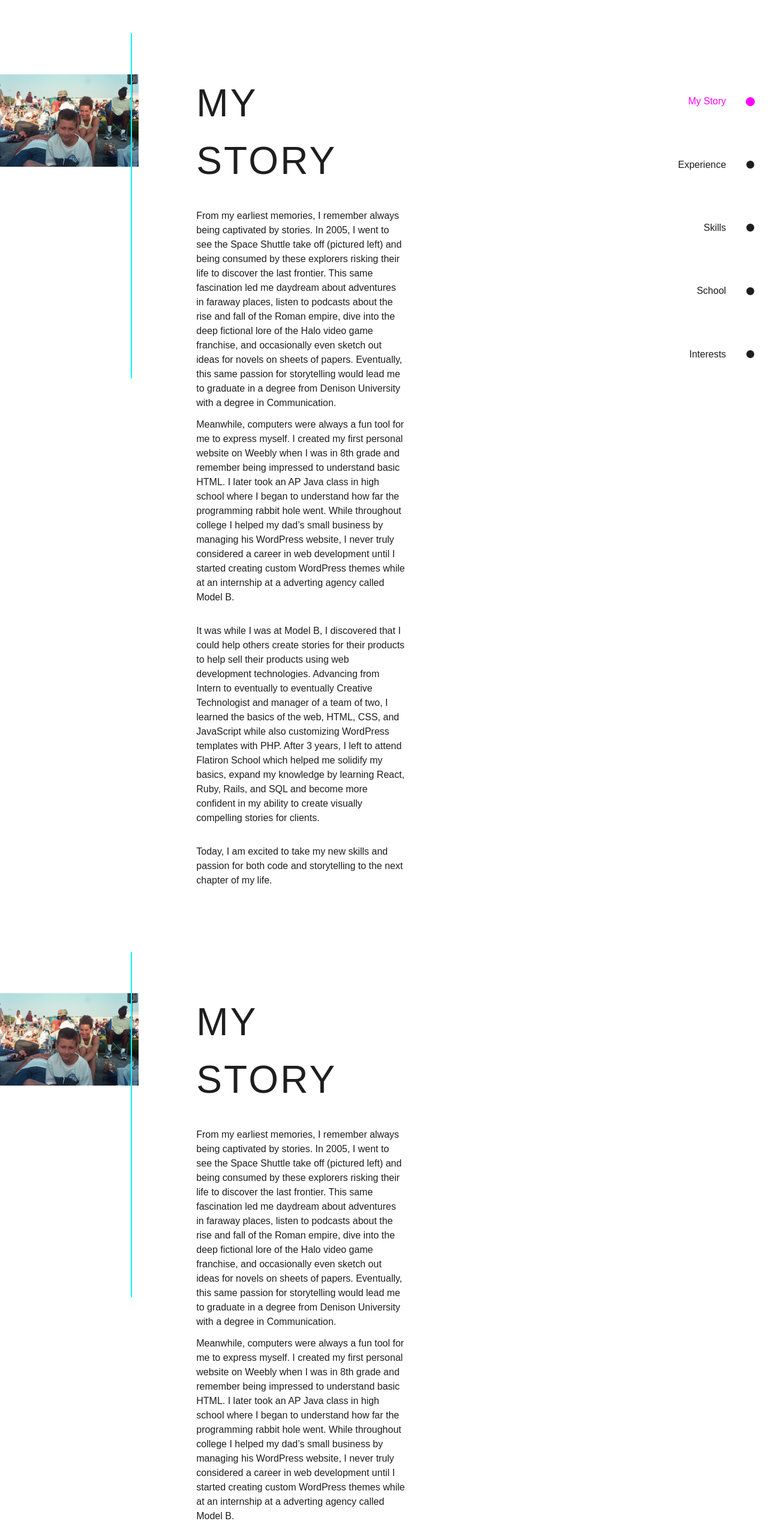
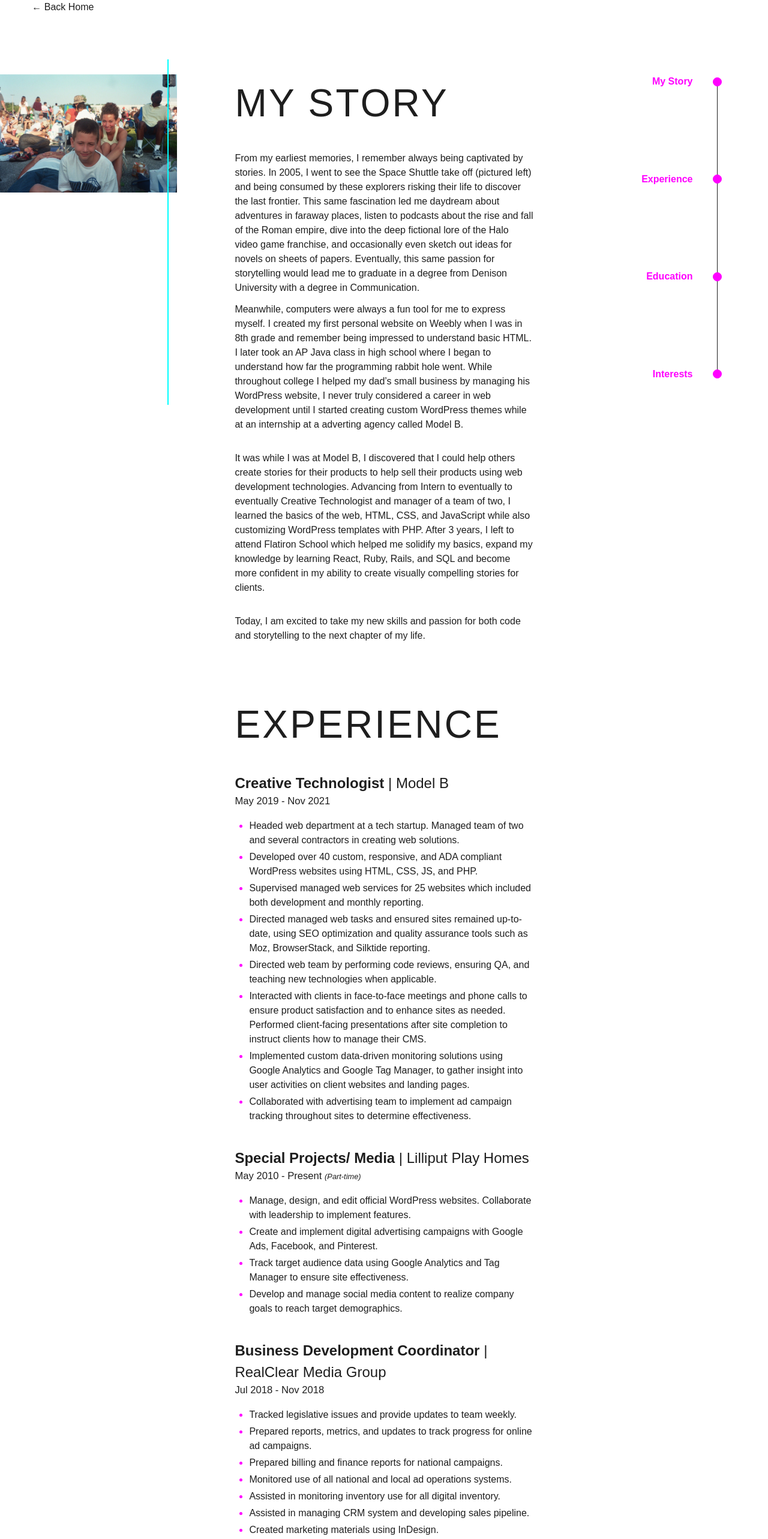
Before and after one commit to evan-chernicky/personal-website, a React (Create React App) app: page /about in a window 1280 px wide. Shown: the part 20-2586 px from the top of the page at 60% size. Built offline with nearby package versions, Linux system fonts and the light colour scheme; a web font is replaced by a local one.

Commit message:
added about details for desktop

```diff
--- a/src/App.css
+++ b/src/App.css
@@ -22,7 +22,11 @@ body {
   height: 45vw;
   background: #00ffff;
   right: 5%;
-  top: -5%;
+  top: -25px;
+}
+
+.list-disc {
+  padding-left: 1.5em;
 }
 
 .about-items li a::after {
@@ -31,20 +35,28 @@ body {
   height: 15px;
   right: -48px;
   border-radius: 50%;
-  border: 1px solid #fff;
+  border: 1px solid #1E1E1E;
   position:absolute;
   top: 0;
   bottom: 0;
   margin: auto;
-  background: #1E1E1E;
+  background: #fff;
   transition: 0.3s;
 }
+
+.dark .about-items li a::after {
+  border: 1px solid #fff;
+  background: #1E1E1E;
+}
+
+
 .about-items li a.visible::after {
   background: #ff00ff;
   border-color: #ff00ff;
 }
 .about-items li a.visible {
   color: #ff00ff;
+  font-weight: 700;
 }
 
 
--- a/src/App.js
+++ b/src/App.js
@@ -55,7 +55,7 @@ function App() {
         }, {
             rootMargin: '-100px',
             trackVisibility: true,
-            delay: 1000
+            delay: 250
           }
         )
         sections.forEach(section => {
--- a/src/components/About.js
+++ b/src/components/About.js
@@ -1,20 +1,35 @@
-import React from 'react'
+import React, {useState} from 'react'
+import {Link} from "react-router-dom"
 import AboutNav from './AboutNav'
 import space from '../assets/space.jpg'
 
 
 
 function About() {
+
+  const [isScrollUp, setIsScrollUp] = useState(true)
+
+  //if scrolling up or, near top of page, add scrollbar
+      window.onscroll = function() {
+          setIsScrollUp(this.oldScroll > this.scrollY || this.scrollY < 25);
+          this.oldScroll = this.scrollY;
+      }
+
+
   return (
+    <>
+    <header className={`text-black dark:text-white duration-700 flex py-5 justify-between w-11/12 right-0 left-0 m-auto fixed items-center z-10 ${isScrollUp ? 'translate-y-0' : '-translate-y-full'}`}>
+    <Link className="hover:text-blue" to="/">&larr; Back Home</Link>
+  </header>
     <div className="bg-white dark:bg-black page">
     <div className="min-h-screen m-auto flex flex-row relative">
-      <div className="flex flex-col">
-        <section id="story" className="flex flex-row overflow-hidden" style={{width: "70%"}}>
-                <div className="relative mt-36" style={{width: "30%"}}>
-                    <div className="image-line expand-line opacity-0"></div>
-                    <img src={space} alt="Evan Chernicky" />
-                </div>
-                <div className="px-24 mt-36 text-left text-black dark:text-white slide-in-right opacity-0" style={{width: "70%"}}>
+      <div className="relative visible mt-36" style={{width: "30%"}}>
+            <div className="image-line h-full expand-line opacity-0"></div>
+            <img src={space} alt="Evan Chernicky" />
+        </div>
+        <div className="flex flex-col" style={{width: "70%"}}>
+        <section id="story" className="flex overflow-hidden mt-36" >
+                <div className="px-24 text-left text-black dark:text-white slide-in-right opacity-0">
                     <h2  style={{animationDelay: ".6s"}} className="mb-8 text-6xl uppercase tracking-wider tracking-in-expand opacity-0">My Story</h2>
                     <div className="max-w-2xl">
                         <p className="text-black dark:text-white mb-3">From my earliest memories, I remember always being captivated by stories. In 2005, I went to see the Space Shuttle take off (pictured left) and being consumed by these explorers risking their life to discover the last frontier. This same fascination led me daydream about adventures in faraway places, listen to podcasts about the rise and fall of the Roman empire, dive into the deep fictional lore of the Halo video game franchise, and occasionally even sketch out ideas for novels on sheets of papers. Eventually, this same passion for storytelling would lead me to graduate in a degree from Denison University with a degree in Communication.</p>
@@ -24,25 +39,120 @@ function About() {
                     </div>
                 </div>
             </section>
-            <section id="experience" className="flex flex-row overflow-hidden" style={{width: "70%"}}>
-                <div className="relative mt-36" style={{width: "30%"}}>
-                    <div className="image-line expand-line opacity-0"></div>
-                    <img src={space} alt="Evan Chernicky" />
-                </div>
-                <div className="px-24 mt-36 text-left text-black dark:text-white slide-in-right opacity-0" style={{width: "70%"}}>
-                    <h2  style={{animationDelay: ".6s"}} className="mb-8 text-6xl uppercase tracking-wider tracking-in-expand opacity-0">My Story</h2>
+            <section id="experience" className="flex flex-row overflow-hidden" >
+                <div className="px-24 mt-14 text-left text-black dark:text-white slide-in-right opacity-0 w-full">
+                    <h2 style={{animationDelay: ".6s"}} className="mb-8 text-6xl uppercase tracking-wider tracking-in-expand opacity-0">Experience</h2>
                     <div className="max-w-2xl">
-                        <p className="text-black dark:text-white mb-3">From my earliest memories, I remember always being captivated by stories. In 2005, I went to see the Space Shuttle take off (pictured left) and being consumed by these explorers risking their life to discover the last frontier. This same fascination led me daydream about adventures in faraway places, listen to podcasts about the rise and fall of the Roman empire, dive into the deep fictional lore of the Halo video game franchise, and occasionally even sketch out ideas for novels on sheets of papers. Eventually, this same passion for storytelling would lead me to graduate in a degree from Denison University with a degree in Communication.</p>
-                        <p className="text-black dark:text-white mb-8">Meanwhile, computers were always a fun tool for me to express myself. I created my first personal website on Weebly when I was in 8th grade and remember being impressed to understand basic HTML. I later took an AP Java class in high school where I began to understand how far the programming rabbit hole went.  While throughout college I helped my dad’s small business by managing his WordPress website, I never truly considered a career in web development until I started creating custom WordPress themes while at an internship at a adverting agency called Model B.</p>
-                        <p className="text-black dark:text-white mb-8">It was while I was at Model B, I discovered that I could help others create stories for their products to help sell their products using web development technologies. Advancing from Intern to eventually to eventually Creative Technologist and manager of a team of two, I learned the basics of the web, HTML, CSS, and JavaScript while also customizing WordPress templates with PHP. After 3 years, I left to attend Flatiron School which helped me solidify my basics, expand my knowledge by learning React, Ruby, Rails, and SQL and become more confident in my ability to create visually compelling stories for clients.</p>
-                        <p className="text-black dark:text-white mb-8">Today, I am excited to take my new skills and passion for both code and storytelling to the next chapter of my life.</p>
+                      <div className="mb-10">
+                        <h3 className="text-2xl"><strong>Creative Technologist</strong> | Model B</h3>
+                        <h4 className="text-lg mb-4">May 2019 - Nov 2021</h4>
+                        <ul className="list-disc space-y-1 dark:marker:text-blue marker:text-pink">
+                          <li>Headed web department at a tech startup. Managed team of two and several contractors in creating web solutions.</li>
+                          <li>Developed over 40 custom, responsive, and ADA compliant WordPress websites using HTML, CSS, JS, and PHP. </li>
+                          <li>Supervised managed web services for 25 websites which included both development and monthly reporting.</li>
+                          <li>Directed managed web tasks and ensured sites remained up-to-date, using SEO optimization and quality assurance tools such as Moz, BrowserStack, and Silktide reporting.</li>
+                          <li>Directed web team by performing code reviews, ensuring QA, and teaching new technologies when applicable.</li>
+                          <li>Interacted with clients in face-to-face meetings and phone calls to ensure product satisfaction and to enhance sites as needed. Performed client-facing presentations after site completion to instruct clients how to manage their CMS.</li>
+                          <li>Implemented custom data-driven monitoring solutions using Google Analytics and Google Tag Manager, to gather insight into user activities on client websites and landing pages.</li>
+                          <li>Collaborated with advertising team to implement ad campaign tracking throughout sites to determine effectiveness.</li>
+                        </ul>
+                      </div>
+                      <div className="mb-10">
+                        <h3 className="text-2xl"><strong>Special Projects/ Media</strong> | Lilliput Play Homes</h3>
+                        <h4 className="text-lg mb-4">May 2010 - Present <i className="text-sm">(Part-time)</i></h4>
+                        <ul className="list-disc space-y-1 dark:marker:text-blue marker:text-pink">
+                          <li>Manage, design, and edit official WordPress websites. Collaborate with leadership to implement features.</li>
+                          <li>Create and implement digital advertising campaigns with Google Ads, Facebook, and Pinterest.</li>
+                          <li>Track target audience data using Google Analytics and Tag Manager to ensure site effectiveness.</li>
+                          <li>Develop and manage social media content to realize company goals to reach target demographics.</li>
+                        </ul>
+                      </div>
+                      <div className="mb-10">
+                        <h3 className="text-2xl"><strong>Business Development Coordinator</strong> | RealClear Media Group</h3>
+                        <h4 className="text-lg mb-4">Jul 2018 - Nov 2018</h4>
+                        <ul className="list-disc space-y-1 dark:marker:text-blue marker:text-pink">
+                          <li>Tracked legislative issues and provide updates to team weekly.</li>
+                          <li>Prepared reports, metrics, and updates to track progress for online ad campaigns.</li>
+                          <li>Prepared billing and finance reports for national campaigns.</li>
+                          <li>Monitored use of all national and local ad operations systems.</li>
+                          <li>Assisted in monitoring inventory use for all digital inventory.</li>
+                          <li>Assisted in managing CRM system and developing sales pipeline.</li>
+                          <li>Created marketing materials using InDesign.</li>
+                        </ul>
+                      </div>
+                      <div className="mb-10">
+                        <h3 className="text-2xl"><strong>Winter Internship</strong> | Higher Images Inc.</h3>
+                        <h4 className="text-lg mb-4">Jan 2018</h4>
+                        <p className="space-y-1">
+                          Interned for Google Partnered marketing firm that specializes in online commercial marketing including search engine optimization (SEO), AdWords, website design, and social media management. Wrote Business Highlights for the Pittsburgh Business Show.
+                        </p>
+                      </div>
+                      <div className="mb-10">
+                        <h3 className="text-2xl"><strong>Utopia 500 Project - US Intern</strong> | Universidade do Porto</h3>
+                        <h4 className="text-lg mb-4">Jan 2018</h4>
+                        <p className="mb-4">
+                          Worked as sole U.S. member of an international team of interns helping to create, edit, and manage news entries for a non-governmental organization seeking to promote peace and inspire innovation in science and technology.
+                        </p>
+                        <ul className="list-disc space-y-1 dark:marker:text-blue marker:text-pink">
+                          <li>Organized Multiculturalism Day, a day where hundreds of kids from Valongo, Portugal gathered to learn about other cultures.</li>
+                          <li>Conducted interviews with organizers, students, and the mayor of Valongo to gather quotes about multiculturalism day.</li>
+                          <li>Created blog article on Multiculturalism Day.</li>
+                          <li>Organized information to create one of the largest databases in the world in Utopian thought.</li>
+                          <li>Headed, managed, and organized the creation of a video on multiculturalism for the Guestbook Project. Interviewed 5 different people from different cultures, religions, races, gender identities, and sexual orientations on their unique experiences living in a foreign country.</li>
+                          <li>Uploaded and managed article entries onto Utopia 500 Facebook page.</li>
+                          <li>Created marketing materials using InDesign.</li>
+                          <li>Collaborated to create a guide for future interns.</li>
+                        </ul>
+                      </div>
                     </div>
                 </div>
             </section>
-          </div>
+            <section id="education" className="flex flex-row overflow-hidden" >
+                <div className="px-24 mt-14 text-left text-black dark:text-white slide-in-right opacity-0 w-full">
+                    <h2 style={{animationDelay: ".6s"}} className="mb-8 text-6xl uppercase tracking-wider tracking-in-expand opacity-0">Education</h2>
+                    <div className="max-w-2xl">
+                    <div className="mb-10">
+                        <h3 className="text-2xl"><strong>Flatiron School</strong> | Software Engineering Certificate</h3>
+                        <h4 className="text-lg mb-4">Jan 2022 - May 2022</h4>
+                        <p className="mb-4">
+                        Attended 5 month Software Engineering bootcamp. Learned JavaScript, React.js, Ruby, Ruby on Rails, and SQL.
+                        </p>
+                    </div>
+                    <div className="mb-10">
+                        <h3 className="text-2xl"><strong>Denison Unviersity</strong> | B.A. Communication</h3>
+                        <h4 className="text-lg mb-4">Aug 2014 - May 2018</h4>
+                        <ul className="list-disc space-y-1 dark:marker:text-blue marker:text-pink">
+                          <li>Lambda Pi Eta (National Communication Honrary Society)</li>
+                          <li>Denison Campus Governance Association Senator</li>
+                          <li>CIEE Study Abroad Student - Universidade Nova de Lisboa (Feb - May 2017)</li>
+                          <li>Beta Theta Pi Member/Chapter Historian</li>
+                          <li>Denison Men’s Rugby Club </li>
+                          <li>Disc Jockey for 91.1 WDUB</li>
+                          <li>Big Brothers Big Sisters of America</li>
+                        </ul>
+                    </div>
+                    </div>
+                  </div>
+            </section>
+            <section id="interests" className="flex flex-row overflow-hidden mb-36" >
+                <div className="px-24 mt-14 text-left text-black dark:text-white slide-in-right opacity-0 w-full">
+                    <h2 style={{animationDelay: ".6s"}} className="mb-8 text-6xl uppercase tracking-wider tracking-in-expand opacity-0">Interests</h2>
+                    <ul className="list-disc space-y-1 dark:marker:text-blue marker:text-pink">
+                          <li>Traveling (16 countries and counting)</li>
+                          <li>Rock Climbing/ Bouldering</li>
+                          <li>Entering Wikipedia rabbit holes</li>
+                          <li>Finding a place to tie up my hammock</li>
+                          <li>Podcasts about ancient history, philosophy, economics, and current events.</li>
+                          <li>iPhone Photography</li>
+                          <li>Music that makes weird noises </li>
+                        </ul>
+                </div>
+            </section>
+            </div>
           <AboutNav />
     </div>
     </div>
+    </>
   )
 }
 
--- a/src/components/AboutNav.js
+++ b/src/components/AboutNav.js
@@ -9,21 +9,16 @@ function AboutNav() {
             const observer = new IntersectionObserver(entries => {
               entries.forEach(entry => {
                   console.log(entry)
-                    if (entry.isIntersecting) {
-                        for (let item of navItems) {
-                            if(item.hash.includes(entry.target.id)) {
-                                item.classList.add("visible")
-                            }
-                            else {
-                                item.classList.remove("visible")
-                            }
-                        }
+                for (let item of navItems) {
+                    if(item.hash.includes(entry.target.id)) {
+                        item.classList.toggle("visible", entry.isIntersecting)
                     }
+                }
               })
             }, {
-                rootMargin: '-100px',
                 trackVisibility: true,
-                delay: 500
+                delay: 250,
+                rootMargin: '-50% 0% -50% 0%'
               }
             )
             sections.forEach(section => {
@@ -33,25 +28,22 @@ function AboutNav() {
           },[])
 
   return (
-    <nav className="text-black dark:text-white flex flex-row top-0 sticky h-screen items-center justify-center py-24" style={{width: "30%"}}>
-        <ul className="about-items flex flex-col h-full justify-evenly items-end pr-10 relative">
+    <nav className="text-black dark:text-white flex flex-row top-0 sticky h-screen items-center justify-center py-36" style={{width: "30%"}}>
+        <ul className="about-items flex flex-col h-full justify-between items-end pr-10 relative">
         <li className="relative">
-            <a href="#story">My Story</a>
+            <a className="hover:text-blue duration-300" href="#story">My Story</a>
         </li>
         <li className="relative">
-            <a href="#experience">Experience</a>
+            <a className="hover:text-blue duration-300" href="#experience">Experience</a>
         </li>
         <li className="relative">
-            <a href="#skills">Skills</a>
+            <a className="hover:text-blue duration-300" href="#education">Education</a>
         </li>
         <li className="relative">
-            <a href="#school">School</a>
-        </li>
-        <li className="relative">
-            <a href="#interests">Interests</a>
+            <a className="hover:text-blue duration-300" href="#interests">Interests</a>
         </li>
         </ul>
-        <div style={{width: "1px"}} className="bg-white h-full"></div>
+        <div style={{width: "1px", height: "97%"}} className="bg-black dark:bg-white"></div>
     </nav>
   )
 }
--- a/src/components/Header.js
+++ b/src/components/Header.js
@@ -12,8 +12,6 @@ function Header({setIsDarkMode, isDarkMode}) {
             setIsScrollUp(this.oldScroll > this.scrollY || this.scrollY < 25);
             this.oldScroll = this.scrollY;
         }
-
-        console.log(isScrollUp)
 
   return (
     <header className={`duration-700 flex py-5 justify-between w-11/12 right-0 left-0 m-auto fixed items-center z-10 ${isScrollUp ? 'translate-y-0' : '-translate-y-full'}`}>
--- a/src/main.css
+++ b/src/main.css
@@ -487,16 +487,16 @@ Ensure the default browser behavior of the `hidden` attribute.
   position: sticky;
 }
 
+.right-0 {
+  right: 0px;
+}
+
+.left-0 {
+  left: 0px;
+}
+
 .top-0 {
   top: 0px;
-}
-
-.right-0 {
-  right: 0px;
-}
-
-.left-0 {
-  left: 0px;
 }
 
 .bottom-16 {
@@ -564,6 +564,22 @@ Ensure the default browser behavior of the `hidden` attribute.
   margin-bottom: 0.75rem;
 }
 
+.mt-14 {
+  margin-top: 3.5rem;
+}
+
+.mb-10 {
+  margin-bottom: 2.5rem;
+}
+
+.mb-4 {
+  margin-bottom: 1rem;
+}
+
+.mb-36 {
+  margin-bottom: 9rem;
+}
+
 .mb-6 {
   margin-bottom: 1.5rem;
 }
@@ -576,10 +592,6 @@ Ensure the default browser behavior of the `hidden` attribute.
   margin-top: 0.25rem;
 }
 
-.mb-4 {
-  margin-bottom: 1rem;
-}
-
 .ml-6 {
   margin-left: 1.5rem;
 }
@@ -608,14 +620,14 @@ Ensure the default browser behavior of the `hidden` attribute.
   display: grid;
 }
 
+.h-full {
+  height: 100%;
+}
+
 .h-screen {
   height: 100vh;
 }
 
-.h-full {
-  height: 100%;
-}
-
 .max-h-24 {
   max-height: 6rem;
 }
@@ -624,12 +636,12 @@ Ensure the default browser behavior of the `hidden` attribute.
   min-height: 100vh;
 }
 
+.w-11\/12 {
+  width: 91.666667%;
+}
+
 .w-full {
   width: 100%;
-}
-
-.w-11\/12 {
-  width: 91.666667%;
 }
 
 .w-3 {
@@ -718,6 +730,10 @@ Ensure the default browser behavior of the `hidden` attribute.
   cursor: default;
 }
 
+.list-disc {
+  list-style-type: disc;
+}
+
 .flex-row {
   flex-direction: row;
 }
@@ -746,8 +762,10 @@ Ensure the default browser behavior of the `hidden` attribute.
   justify-content: space-between;
 }
 
-.justify-evenly {
-  justify-content: space-evenly;
+.space-y-1 > :not([hidden]) ~ :not([hidden]) {
+  --tw-space-y-reverse: 0;
+  margin-top: calc(0.25rem * calc(1 - var(--tw-space-y-reverse)));
+  margin-bottom: calc(0.25rem * var(--tw-space-y-reverse));
 }
 
 .overflow-hidden {
@@ -831,14 +849,19 @@ Ensure the default browser behavior of the `hidden` attribute.
   padding: 0.5rem;
 }
 
+.py-5 {
+  padding-top: 1.25rem;
+  padding-bottom: 1.25rem;
+}
+
 .px-24 {
   padding-left: 6rem;
   padding-right: 6rem;
 }
 
-.py-24 {
-  padding-top: 6rem;
-  padding-bottom: 6rem;
+.py-36 {
+  padding-top: 9rem;
+  padding-bottom: 9rem;
 }
 
 .px-2 {
@@ -856,11 +879,6 @@ Ensure the default browser behavior of the `hidden` attribute.
   padding-right: 1.5rem;
 }
 
-.py-5 {
-  padding-top: 1.25rem;
-  padding-bottom: 1.25rem;
-}
-
 .py-10 {
   padding-top: 2.5rem;
   padding-bottom: 2.5rem;
@@ -929,6 +947,10 @@ Ensure the default browser behavior of the `hidden` attribute.
   font-size: clamp(2rem, 6vw, 4rem);
 }
 
+.text-2xl {
+  font-size: clamp(1.15rem, 2.5vw, 1.5rem);
+}
+
 .text-lg {
   font-size: clamp(.85rem, 1.3vw, 1.1rem);
 }
@@ -943,10 +965,6 @@ Ensure the default browser behavior of the `hidden` attribute.
 
 .text-4xl {
   font-size: clamp(1.5rem, 4vw, 2.25rem);
-}
-
-.text-2xl {
-  font-size: clamp(1.15rem, 2.5vw, 1.5rem);
 }
 
 .text-3xl {
@@ -1022,6 +1040,10 @@ Ensure the default browser behavior of the `hidden` attribute.
 
 .duration-700 {
   transition-duration: 700ms;
+}
+
+.duration-300 {
+  transition-duration: 300ms;
 }
 
 .duration-75 {
@@ -1052,7 +1074,11 @@ body {
   height: 45vw;
   background: #00ffff;
   right: 5%;
-  top: -5%;
+  top: -25px;
+}
+
+.list-disc {
+  padding-left: 1.5em;
 }
 
 .about-items li a::after {
@@ -1061,13 +1087,18 @@ body {
   height: 15px;
   right: -48px;
   border-radius: 50%;
-  border: 1px solid #fff;
+  border: 1px solid #1E1E1E;
   position:absolute;
   top: 0;
   bottom: 0;
   margin: auto;
+  background: #fff;
+  transition: 0.3s;
+}
+
+.dark .about-items li a::after {
+  border: 1px solid #fff;
   background: #1E1E1E;
-  transition: 0.3s;
 }
 
 .about-items li a.visible::after {
@@ -1077,6 +1108,7 @@ body {
 
 .about-items li a.visible {
   color: #ff00ff;
+  font-weight: 700;
 }
 
 ::-webkit-scrollbar-thumb {
@@ -1451,6 +1483,26 @@ body {
   }
 }
 
+.marker\:text-blue *::marker {
+  --tw-text-opacity: 1;
+  color: rgb(0 255 255 / var(--tw-text-opacity));
+}
+
+.marker\:text-pink *::marker {
+  --tw-text-opacity: 1;
+  color: rgb(255 0 255 / var(--tw-text-opacity));
+}
+
+.marker\:text-blue::marker {
+  --tw-text-opacity: 1;
+  color: rgb(0 255 255 / var(--tw-text-opacity));
+}
+
+.marker\:text-pink::marker {
+  --tw-text-opacity: 1;
+  color: rgb(255 0 255 / var(--tw-text-opacity));
+}
+
 .hover\:scale-95:hover {
   --tw-scale-x: .95;
   --tw-scale-y: .95;
@@ -1486,14 +1538,14 @@ body {
   background-color: rgb(0 255 255 / 0.9);
 }
 
+.hover\:text-blue:hover {
+  --tw-text-opacity: 1;
+  color: rgb(0 255 255 / var(--tw-text-opacity));
+}
+
 .hover\:text-pink:hover {
   --tw-text-opacity: 1;
   color: rgb(255 0 255 / var(--tw-text-opacity));
-}
-
-.hover\:text-blue:hover {
-  --tw-text-opacity: 1;
-  color: rgb(0 255 255 / var(--tw-text-opacity));
 }
 
 .hover\:text-black:hover {
@@ -1571,6 +1623,16 @@ body {
   outline-color: #fff;
 }
 
+.dark .dark\:marker\:text-blue *::marker {
+  --tw-text-opacity: 1;
+  color: rgb(0 255 255 / var(--tw-text-opacity));
+}
+
+.dark .dark\:marker\:text-blue::marker {
+  --tw-text-opacity: 1;
+  color: rgb(0 255 255 / var(--tw-text-opacity));
+}
+
 .dark .dark\:hover\:border-blue:hover {
   --tw-border-opacity: 1;
   border-color: rgb(0 255 255 / var(--tw-border-opacity));
```
